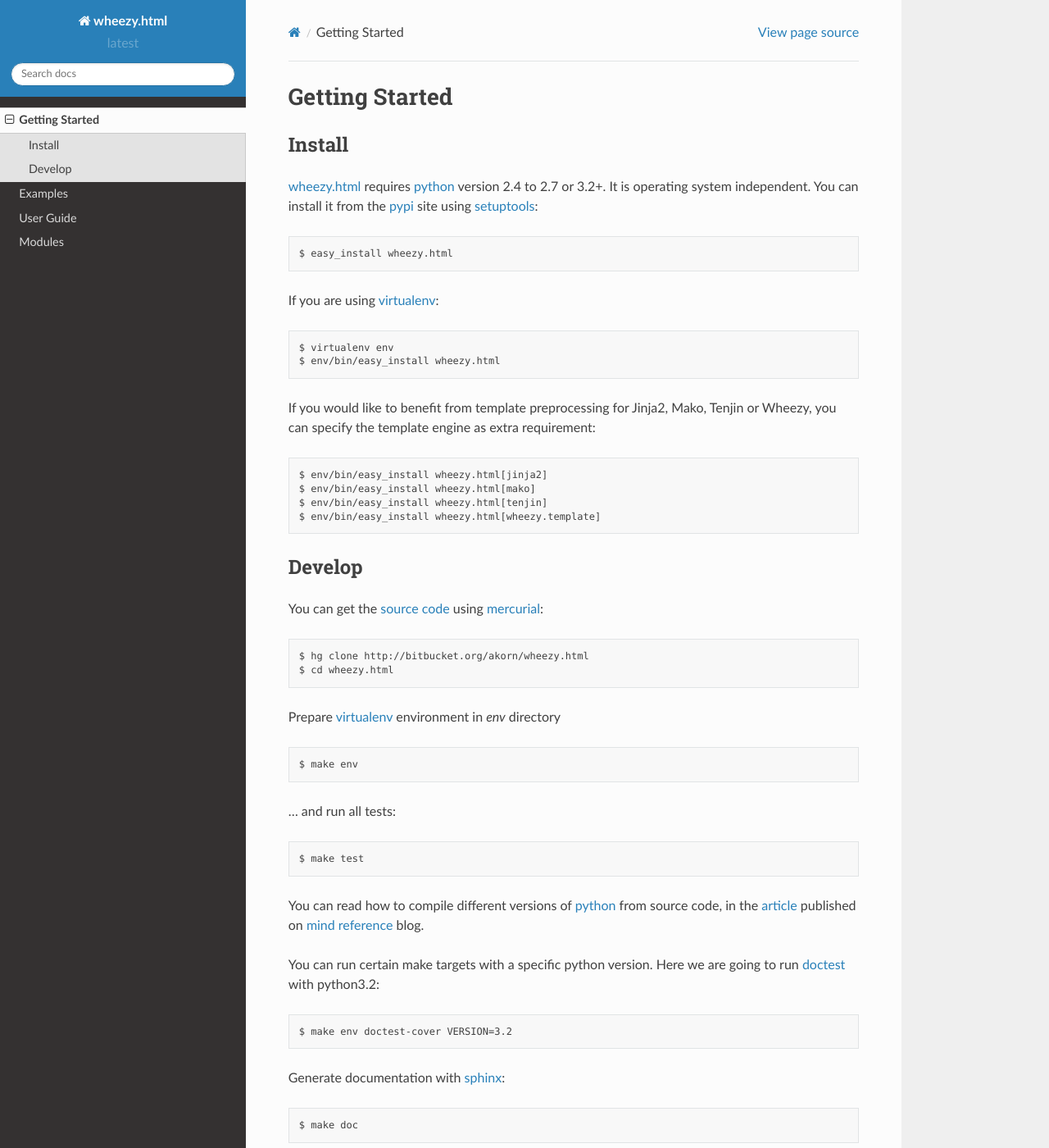
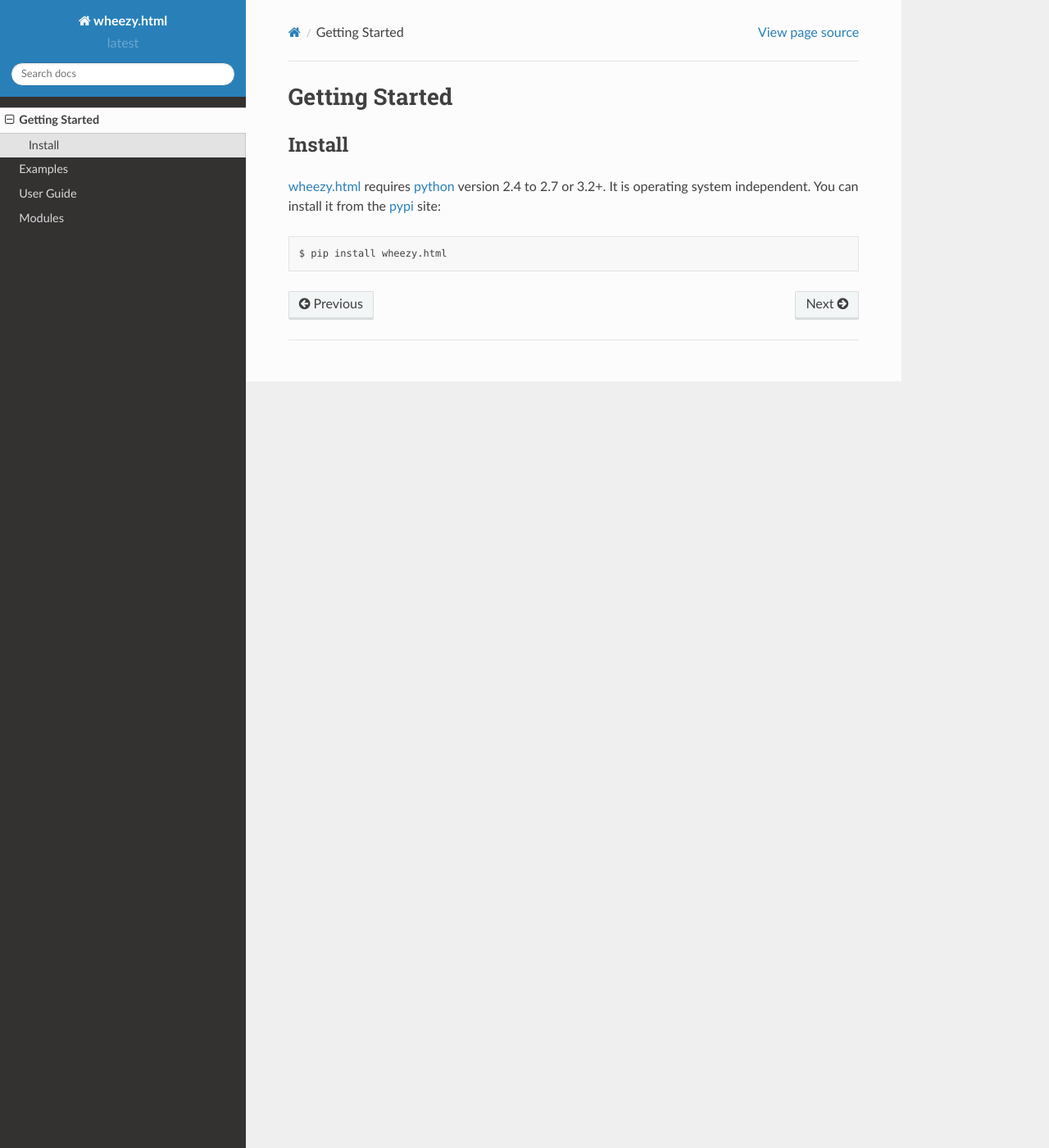
Before and after one commit to akornatskyy/wheezy.html, a Sphinx documentation site: the page built from doc/gettingstarted.rst, in a window 1280 px wide and 1400 px high. Shown: the whole window at 82% size. Built offline with Sphinx 7.4.7 and the Read the Docs theme 2.0.0, drawn with Linux system fonts in a browser that asks for light colours; some of the changed text lies outside the part shown.

Commit message:
Minor cleanup in docs.

```diff
--- a/doc/gettingstarted.rst
+++ b/doc/gettingstarted.rst
@@ -7,62 +7,10 @@
 
 :ref:`wheezy.html` requires `python`_ version 2.4 to 2.7 or 3.2+.
 It is operating system independent. You can install it from the `pypi`_
-site using `setuptools`_::
+site::
 
-    $ easy_install wheezy.html
+    $ pip install wheezy.html
 
-If you are using `virtualenv`_::
-
-    $ virtualenv env
-    $ env/bin/easy_install wheezy.html
-
-If you would like to benefit from template preprocessing for
-Jinja2, Mako, Tenjin or Wheezy, you can specify the template engine as extra requirement::
-
-    $ env/bin/easy_install wheezy.html[jinja2]
-    $ env/bin/easy_install wheezy.html[mako]
-    $ env/bin/easy_install wheezy.html[tenjin]
-    $ env/bin/easy_install wheezy.html[wheezy.template]
-
-Develop
--------
-
-You can get the `source code`_ using `mercurial`_::
-
-    $ hg clone http://bitbucket.org/akorn/wheezy.html
-    $ cd wheezy.html
-
-Prepare `virtualenv`_ environment in *env* directory ::
-
-    $ make env
-
-... and run all tests::
-
-    $ make test
-
-You can read how to compile different versions of
-`python`_ from source code, in the `article`_ published on `mind reference`_ blog.
-
-You can run certain make targets with a specific python version. Here
-we are going to run `doctest`_ with python3.2::
-
-    $ make env doctest-cover VERSION=3.2
-
-Generate documentation with `sphinx`_::
-
-	$ make doc
-
-If you run into any issues or have comments, go ahead and add them on
-`bitbucket`_.
 
 .. _`pypi`: http://pypi.python.org/pypi/wheezy.html
 .. _`python`: http://www.python.org
-.. _`setuptools`: http://pypi.python.org/pypi/setuptools
-.. _`bitbucket`: http://bitbucket.org/akorn/wheezy.html/issues
-.. _`source code`: http://bitbucket.org/akorn/wheezy.html/src
-.. _`mercurial`: http://mercurial.selenic.com/
-.. _`virtualenv`: http://pypi.python.org/pypi/virtualenv
-.. _`article`: http://mindref.blogspot.com/2011/09/compile-python-from-source.html
-.. _`mind reference`: http://mindref.blogspot.com/
-.. _`doctest`: http://docs.python.org/library/doctest.html
-.. _`sphinx`: http://sphinx.pocoo.org/
```
Also changed, not shown: doc/examples.rst (+3 -4 lines).
